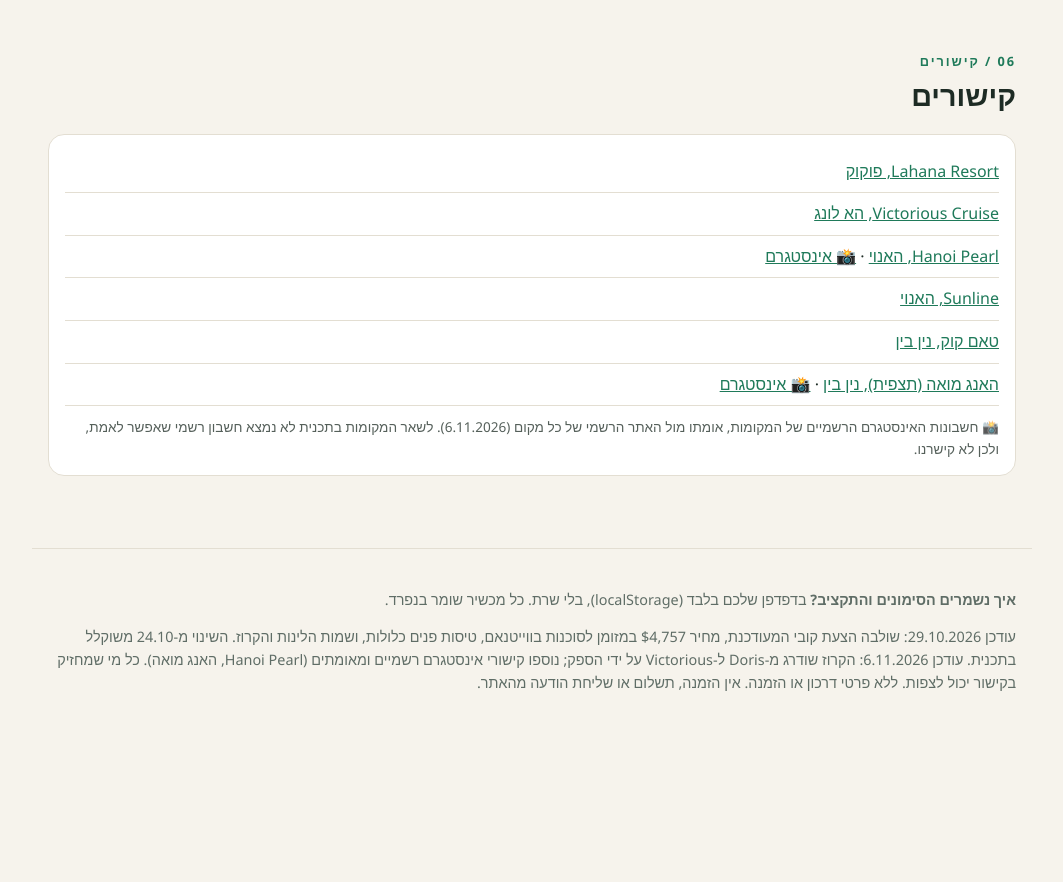
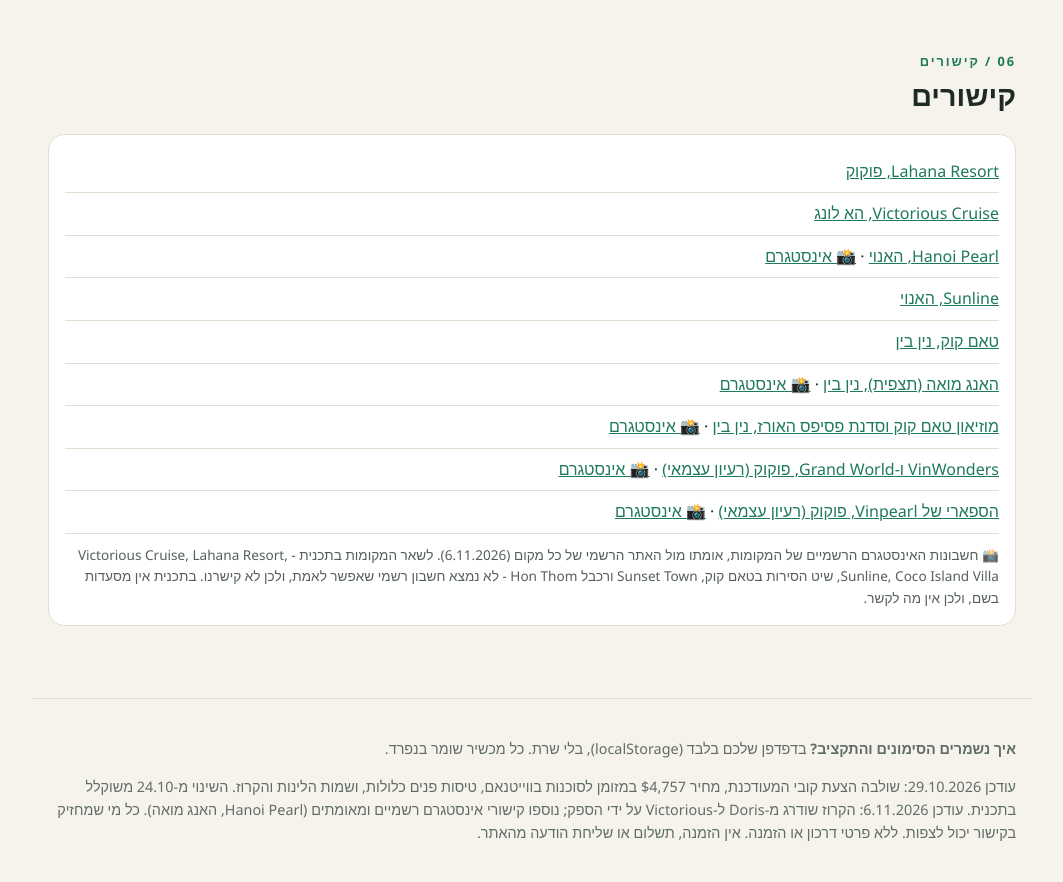
Before and after one commit to LahavRoee/vietnam-trip, a plain HTML site: page he.html in a window 1280 px wide. Shown: the part 5900-6782 px from the top of the page, without its empty margins (108-1171 px from the left). Before the commit the page ends 6633 px from the top, so only its background shows below. Drawn offline with nearby package versions, Linux system fonts and the light colour scheme.

Commit message:
Update Instagram links and add location details
Updated Instagram links and added additional locations with their respective links. Revised the note regarding official Instagram accounts for various places.

```diff
--- a/he.html
+++ b/he.html
@@ -216,8 +216,11 @@ $4,757 במזומן לסוכנות בווייטנאם. כבודה בטיסות
 <li><a target="_blank" rel="noopener" href="https://www.google.com/search?q=Sunline+Hotel+Hanoi">Sunline, האנוי</a></li>
 <li><a target="_blank" rel="noopener" href="https://www.google.com/search?q=Tam+Coc+Ninh+Binh">טאם קוק, נין בין</a></li>
 <li><a target="_blank" rel="noopener" href="https://www.google.com/search?q=Hang+Mua+Viewpoint+Ninh+Binh">האנג מואה (תצפית), נין בין</a> &middot; <a target="_blank" rel="noopener" href="https://www.instagram.com/muacaves/">&#128248; אינסטגרם</a></li>
+<li><a target="_blank" rel="noopener" href="https://www.tamcocmuseum.com/experience-tours/rice-mosaic-workshop">מוזיאון טאם קוק וסדנת פסיפס האורז, נין בין</a> &middot; <a target="_blank" rel="noopener" href="https://www.instagram.com/tamcocmuseum/">&#128248; אינסטגרם</a></li>
+<li><a target="_blank" rel="noopener" href="https://vinwonders.com/en/">VinWonders ו-Grand World, פוקוק (רעיון עצמאי)</a> &middot; <a target="_blank" rel="noopener" href="https://www.instagram.com/vinwonders.official/">&#128248; אינסטגרם</a></li>
+<li><a target="_blank" rel="noopener" href="https://vinpearl.com/en">הספארי של Vinpearl, פוקוק (רעיון עצמאי)</a> &middot; <a target="_blank" rel="noopener" href="https://www.instagram.com/vinpearl.official/">&#128248; אינסטגרם</a></li>
 </ul>
-<p style="margin:.6rem 0 0;font-size:.85rem;opacity:.75">&#128248; חשבונות האינסטגרם הרשמיים של המקומות, אומתו מול האתר הרשמי של כל מקום (6.11.2026). לשאר המקומות בתכנית לא נמצא חשבון רשמי שאפשר לאמת, ולכן לא קישרנו.</p></div>
+<p style="margin:.6rem 0 0;font-size:.85rem;opacity:.75">&#128248; חשבונות האינסטגרם הרשמיים של המקומות, אומתו מול האתר הרשמי של כל מקום (6.11.2026). לשאר המקומות בתכנית - Victorious Cruise, Lahana Resort, Sunline, Coco Island Villa, שיט הסירות בטאם קוק, Sunset Town ורכבל Hon Thom - לא נמצא חשבון רשמי שאפשר לאמת, ולכן לא קישרנו. בתכנית אין מסעדות בשם, ולכן אין מה לקשר.</p></div>
 </section>
 </main>
 
```
